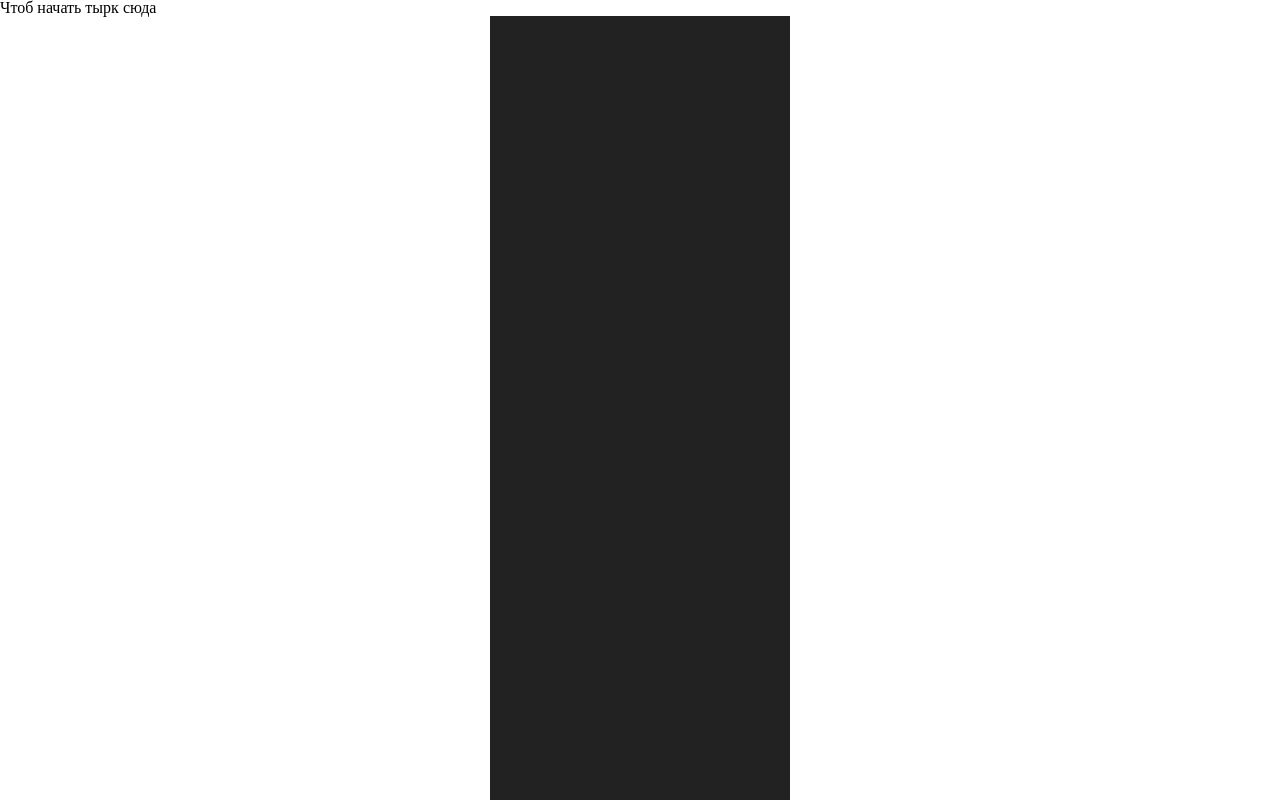
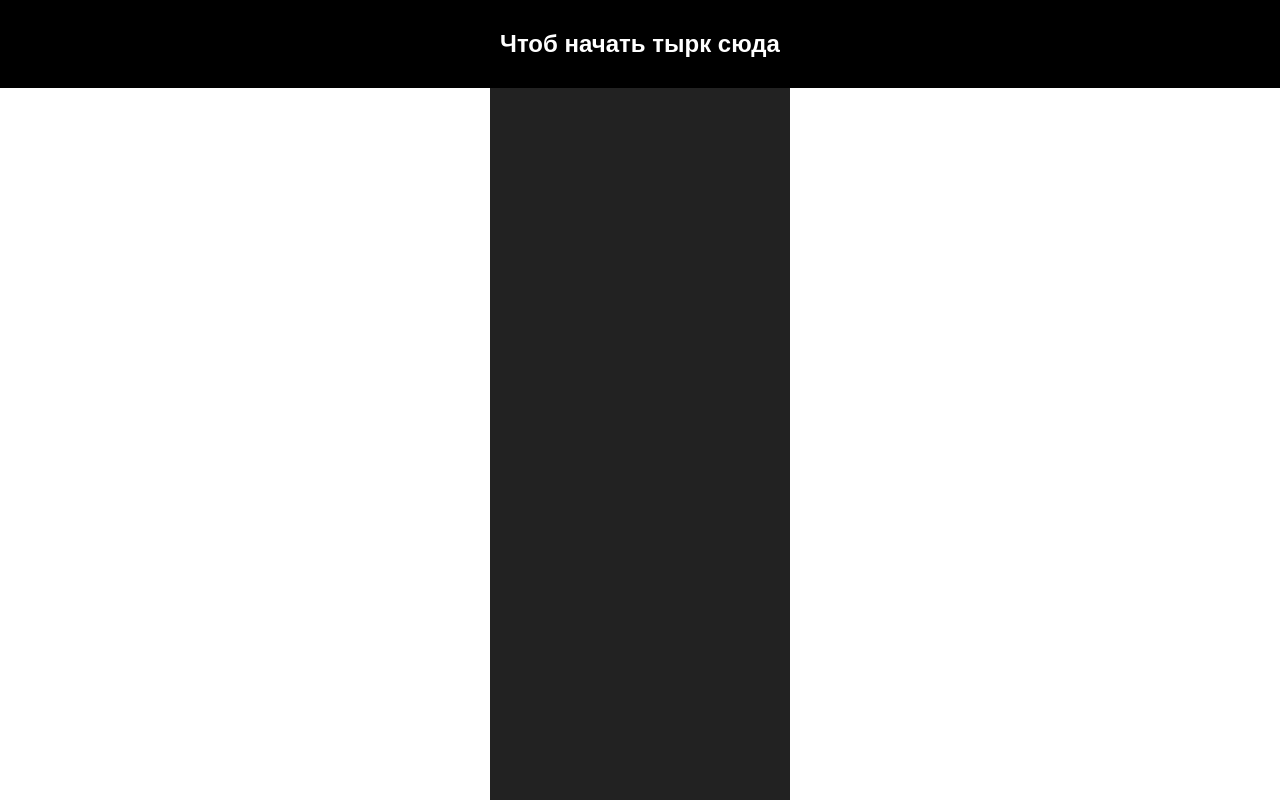
Before and after one commit to R1ankeel/project_cars, a plain HTML site: page index.html in a window 1280 px wide. Drawn offline with Linux system fonts and the light colour scheme.

Commit message:
some addictions

```diff
--- a/css/style.css
+++ b/css/style.css
@@ -33,3 +33,35 @@ html, body, .game {
     background: #ffffff;
     left: 145px;
 }
+
+.start {
+    position: absolute;
+    left: 0;
+    top: 0;
+    width: 100%;
+    margin: 0;
+    padding: 2rem 0;
+    text-align: center;
+    z-index: 200;
+    color: #ffffff;
+    font-size: 1.5rem;
+    background: black;
+    cursor: pointer;
+    font-family: sans-serif;
+    font-weight: 700;
+}
+
+.score {
+    position: absolute;
+    top: 0;
+    left: 0;
+    width: 100%;
+    background: #000;
+    padding: 1rem 0;
+    z-index: 200;
+    font-size: 1.5rem;
+    color: aquamarine;
+    text-align: center;
+    font-family: sans-serif;
+    font-weight: 500;
+}
--- a/js/index.js
+++ b/js/index.js
@@ -34,7 +34,10 @@ const getQuantityElements = elementHeight => {
 
 const startGame = (e) => {
     start.classList.add('hide');
-
+    gameArea.innerHTML = '';
+    car.style.left = (gameArea.offsetWidth / 2) - (car.offsetWidth / 2);
+    car.style.top = 'auto';
+    car.style.bottom = '10px';
     for (let i = 0; i < getQuantityElements(100); i++){
         const line = document.createElement('div');
         line.classList.add('line')
@@ -53,7 +56,7 @@ const startGame = (e) => {
         enemy.style.background ='transparent url(\'./images/enemy2.png\') center / cover no-repeat';
         gameArea.appendChild(enemy);
     }
-
+    gameController.score = 0;
     gameController.start = true;
     gameArea.appendChild(car)
     gameController.x = car.offsetLeft;
@@ -72,6 +75,8 @@ const moveEnemy = () => {
             carCollider.left <= enemyCollider.right &&
             carCollider.bottom >= enemyCollider.top) {
             gameController.start = false;
+            start.classList.remove('hide');
+            start.style.top = score.offsetHeight;
         }
 
         item.y += gameController.speed / 2;
@@ -90,7 +95,7 @@ const moveRoad = () => {
         line.y += gameController.speed;
         line.style.top = line.y + 'px';
 
-        if (line.y > document.documentElement.clientHeight) {
+        if (line.y > document.documentElement.clientHeight + 100) {
             line.y = -100;
         }
     })
@@ -98,7 +103,8 @@ const moveRoad = () => {
 
 const gameplay = () => {
     if (gameController.start) {
-
+        gameController.score += gameController.speed;
+        score.textContent = `Score: ${gameController.score}`;
         moveRoad();
         moveEnemy();
         if (keys.ArrowLeft && gameController.x > 0){
```
